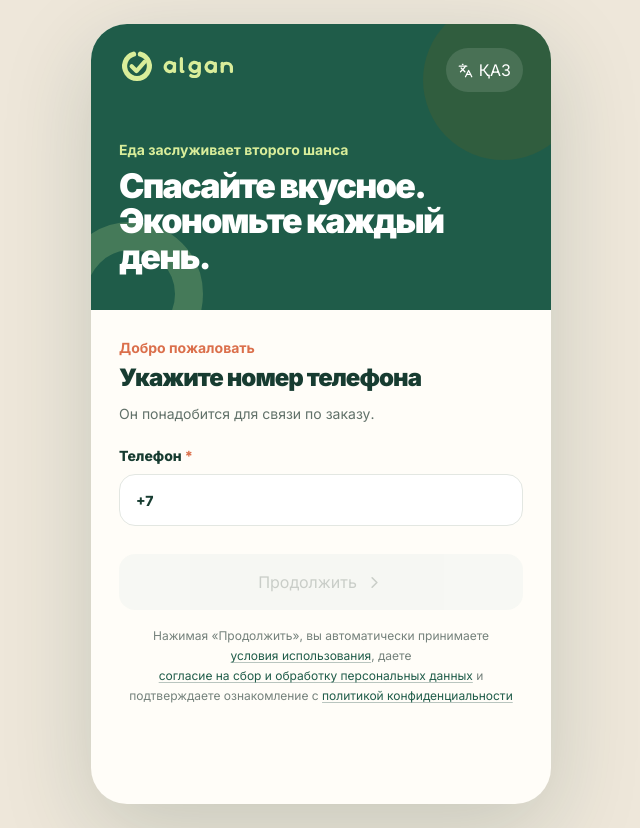
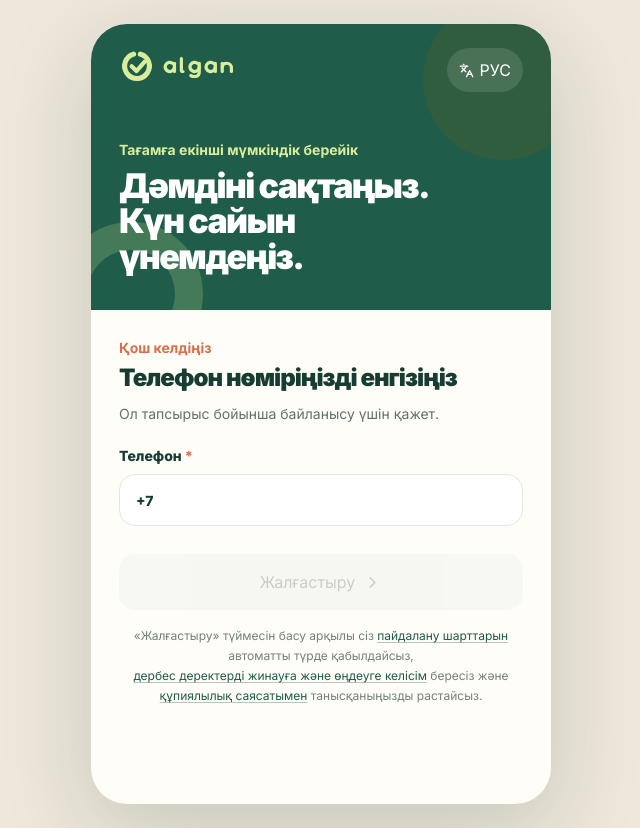
Before and after one commit to kkhalmetov/algan-miniapp, a Next.js app: page / in a window 1280 px wide. Shown: the whole page, without its empty margins (319-959 px from the left). Built offline with nearby package versions, Linux system fonts and the light colour scheme.

Commit message:
feat: default new users to Kazakh

```diff
--- a/app/app-client.tsx
+++ b/app/app-client.tsx
@@ -71,8 +71,6 @@ export default function AlganApp() {
   const paymentPendingRef = useRef(false);
   const [editingPhone, setEditingPhone] = useState(false);
   const [minimumSplashElapsed, setMinimumSplashElapsed] = useState(false);
-  const onboardingLocaleInitialized = useRef(false);
-  const onboardingLocaleChosenManually = useRef(false);
 
   useEffect(() => {
     const splashTimer = window.setTimeout(() => setMinimumSplashElapsed(true), MINIMUM_SPLASH_MS);
@@ -82,25 +80,14 @@ export default function AlganApp() {
   const syncFromTelegram = useCallback(() => {
     prepareTelegram();
     const tgProfile = telegramProfile();
-    if (!tgProfile.isTelegram) return;
-    if (onboardingDone) {
+    if (!tgProfile.isTelegram || !onboardingDone) return;
     syncTelegramProfile({
       telegramId: tgProfile.telegramId,
       firstName: tgProfile.firstName,
       lastName: tgProfile.lastName || undefined,
       photoUrl: tgProfile.photoUrl || undefined,
     });
-    } else if (!onboardingLocaleInitialized.current && !onboardingLocaleChosenManually.current) {
-      onboardingLocaleInitialized.current = true;
-      setLocale(tgProfile.locale);
-    }
-  }, [onboardingDone, setLocale, syncTelegramProfile]);
-
-  const setOnboardingLocale = useCallback((nextLocale: Locale) => {
-    onboardingLocaleChosenManually.current = true;
-    onboardingLocaleInitialized.current = true;
-    setLocale(nextLocale);
-  }, [setLocale]);
+  }, [onboardingDone, syncTelegramProfile]);
 
   useEffect(() => {
     const retryTimers = new Set<number>();
@@ -251,7 +238,7 @@ export default function AlganApp() {
     return (
       <PhoneShell>
         <Onboarding
-          t={t} locale={locale} setLocale={setOnboardingLocale}
+          t={t} locale={locale} setLocale={setLocale}
           phone={phone} setPhone={setPhone}
           openLegal={setLegal} onContinue={finishOnboarding}
         />
--- a/lib/store.ts
+++ b/lib/store.ts
@@ -70,7 +70,7 @@ export const useAppStore = create<AppState>()(
       hydrated: false,
       onboardingDone: false,
       profile: { firstName: '' },
-      locale: 'ru',
+      locale: 'kk',
       tab: 'home',
       favoriteStoreIds: [],
       orders: [],
```
Also changed, not shown: 2 other files (tests, documents, lock files or other folders). Lines whose indentation alone changed are shown as unchanged.
